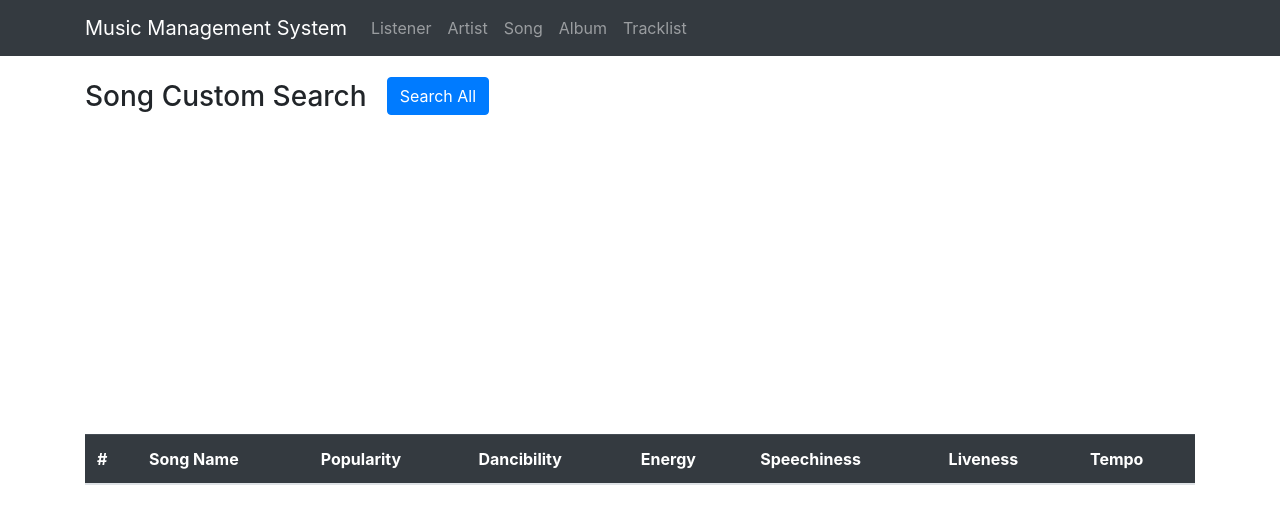
After one commit to Calypso52/4111-project1.3, a Flask app: page /song in a window 1280 px wide. The commit adds this page. Shown: the top 524 px of the page. Run offline with Flask 2, Linux system fonts and the light colour scheme; lists and menus that the app fills with data are empty; parts of the project's set-up code (start-up, migrations or seed data) failed here and were passed over; some libraries are stand-ins or nearby versions.

Commit message:
basic_query_all_functions

```diff
--- /dev/null
+++ b/webserver/application/album.py
@@ -0,0 +1,10 @@
+FETCH_ALBUM = """
+    SELECT * FROM album AL
+    WHERE 1 = 1
+"""
+
+def fetch_all_albums(args):
+    if args is None:
+        query = FETCH_ALBUM
+
+    return query
--- /dev/null
+++ b/webserver/application/artist.py
@@ -0,0 +1,10 @@
+FETCH_ARTIST = """
+    SELECT * FROM artist AR
+    WHERE 1 = 1
+"""
+
+def fetch_all_artist(args):
+    if args is None:
+        query = FETCH_ARTIST
+
+    return query
--- /dev/null
+++ b/webserver/application/listener.py
@@ -0,0 +1,10 @@
+FETCH_LISTENER = """
+    SELECT * FROM listener LI
+    WHERE 1 = 1
+"""
+
+def fetch_all_listener(args):
+    if args is None:
+        query = FETCH_LISTENER
+
+    return query
--- /dev/null
+++ b/webserver/application/song.py
@@ -0,0 +1,10 @@
+FETCH_SONG = """
+    SELECT * FROM song SO
+    WHERE 1 = 1
+"""
+
+def fetch_all_song(args):
+    if args is None:
+        query = FETCH_SONG
+
+    return query
--- /dev/null
+++ b/webserver/application/tracklist.py
@@ -0,0 +1,10 @@
+FETCH_TRACKLIST = """
+    SELECT * FROM tracklist TR
+    WHERE 1 = 1
+"""
+
+def fetch_all_tracklist(args):
+    if args is None:
+        query = FETCH_TRACKLIST
+
+    return query
--- a/webserver/server.py
+++ b/webserver/server.py
@@ -8,26 +8,17 @@ tmpl_dir = os.path.join(os.path.dirname(os.path.abspath(__file__)), 'templates')
 app = Flask(__name__, template_folder=tmpl_dir)
 
 import application.index_insert
-
-
+import application.album
+import application.artist
+import application.listener
+import application.song
+import application.tracklist
 
 
 DATABASEURI = "postgresql://yz3917:1755@35.211.155.104/proj1part2"
 
-#
 # This line creates a database engine that knows how to connect to the URI above.
-#
 engine = create_engine(DATABASEURI)
-
-#
-# Example of running queries in your database
-# Note that this will probably not work if you already have a table named 'test' in your database, containing meaningful data. This is only an example showing you how to run queries in your database using SQLAlchemy.
-#
-engine.execute("""CREATE TABLE IF NOT EXISTS test (
-  id serial,
-  name text
-);""")
-engine.execute("""INSERT INTO test(name) VALUES ('grace hopper'), ('alan turing'), ('ada lovelace');""")
 
 # start the connection
 @app.before_request
@@ -35,6 +26,7 @@ def before_request():
   try:
     g.conn = engine.connect()
     print("******************** connection to psql is successful!! ********************")
+    print('')
   except:
     print("uh oh, problem connecting to database")
     import traceback; traceback.print_exc()
@@ -45,46 +37,154 @@ def before_request():
 def teardown_request(exception):
   try:
     g.conn.close()
-    print("******************** connection to psql is closed!! ********************")
+    print('')
+    print("******************** connection to psql is closed!! ************************")
   except Exception as e:
     pass
 
 @app.route('/')
 def index():
-  # DEBUG: this is debugging code to see what request looks like
-  print('*********************************************** request.args:', request.args)
-  #
-  # example of a database query
-  #
-  cursor = g.conn.execute("SELECT name FROM test")
-  names = []
-  for result in cursor:
-    names.append(result['name'])  # can also be accessed using result[0]
-  cursor.close()
-
-  context = dict(data = names)
-  return render_template("index.html", **context)
+  return render_template("index.html")
 
 
-@app.route('/another')
-def another():
-  return render_template("another.html")
+# route to album interface
+@app.route('/album')
+def album():
+  result = []
+
+  return render_template("album.html", **dict(data = result))
+
+# search router of the album interface
+@app.route('/album/<searchContent>')
+def album_search_content(searchContent):
+  # store query result array
+  result = []
+
+  ########################################### get all data of album ###########################################
+  if searchContent == 'all':
+    rows = ['album_id', 'name', 'release_time', 'popularity', 'artist_id']
+    query = application.album.fetch_all_albums(None)
+    cursor = g.conn.execute(query)
+    for item in cursor:
+      result.append(dict(zip(rows, item)))
+
+  return render_template("album.html", **dict(data = result))
+
+
+# route to artist interface
+@app.route('/artist')
+def artist():
+  result = []
+
+  return render_template("artist.html", **dict(data = result))
+
+
+# search router of the artist interface
+@app.route('/artist/<searchContent>')
+def artist_search_content(searchContent):
+  # store query result array
+  result = []
+
+  ########################################### get all data of artist ###########################################
+  if searchContent == 'all':
+    rows = ['artist_id', 'name', 'gender', 'popularity', 'genre', 'follower']
+    query = application.artist.fetch_all_artist(None)
+    cursor = g.conn.execute(query)
+    for item in cursor:
+      result.append(dict(zip(rows, item)))
+
+  return render_template("artist.html", **dict(data = result))
+
+
+# route to listener interface
+@app.route('/listener')
+def listener():
+  result = []
+
+  return render_template("listener.html", **dict(data = result))
+
+
+# search router of the listener interface
+@app.route('/listener/<searchContent>')
+def listener_search_content(searchContent):
+  # store query result array
+  result = []
+
+  ########################################### get all data of listener ###########################################
+  if searchContent == 'all':
+    rows = ['listener_id', 'name', 'gender', 'age']
+    query = application.listener.fetch_all_listener(None)
+    cursor = g.conn.execute(query)
+    for item in cursor:
+      result.append(dict(zip(rows, item)))
+
+  return render_template("listener.html", **dict(data = result))
+
+
+# route to song interface
+@app.route('/song')
+def song():
+  result = []
+
+  return render_template("song.html", **dict(data = result))
+
+
+# search router of the song interface
+@app.route('/song/<searchContent>')
+def song_search_content(searchContent):
+  # store query result array
+  result = []
+
+  ########################################### get all data of song ###########################################
+  if searchContent == 'all':
+    rows = ['song_id', 'name', 'popularity', 'dancibility', 'energy', 'speechiness', 'liveness', 'tempo', 'artist_id']
+    query = application.song.fetch_all_song(None)
+    cursor = g.conn.execute(query)
+    for item in cursor:
+      result.append(dict(zip(rows, item)))
+
+  return render_template("song.html", **dict(data = result))
+
+
+# route to tracklist interface
+@app.route('/tracklist')
+def tracklist():
+  result = []
+
+  return render_template("tracklist.html", **dict(data = result))
+
+
+# search router of the tracklist interface
+@app.route('/tracklist/<searchContent>')
+def tracklist_search_content(searchContent):
+  # store query result array
+  result = []
+
+  ########################################### get all data of tracklist ###########################################
+  if searchContent == 'all':
+    rows = ['list_id', 'name', 'popularity', 'listener_id']
+    query = application.tracklist.fetch_all_tracklist(None)
+    cursor = g.conn.execute(query)
+    for item in cursor:
+      result.append(dict(zip(rows, item)))
+
+  return render_template("tracklist.html", **dict(data = result))
 
 
 # Example of adding new data to the database
-@app.route('/add', methods=['POST'])
-def add():
+# @app.route('/add', methods=['POST'])
+# def add():
 
-  query = application.index_insert.add_one_scientist(request.form)
-  g.conn.execute(query)
+#   query = application.index_insert.add_one_scientist(request.form)
+#   g.conn.execute(query)
 
-  return redirect('/')
+#   return redirect('/')
 
 
-@app.route('/login')
-def login():
-    abort(401)
-    this_is_never_executed()
+# @app.route('/login')
+# def login():
+#     abort(401)
+#     this_is_never_executed()
 
 
 if __name__ == "__main__":
@@ -96,17 +196,6 @@ if __name__ == "__main__":
   @click.argument('HOST', default='0.0.0.0')
   @click.argument('PORT', default=8111, type=int)
   def run(debug, threaded, host, port):
-    """
-    This function handles command line parameters.
-    Run the server using:
-
-        python server.py
-
-    Show the help text using:
-
-        python server.py --help
-
-    """
 
     HOST, PORT = host, port
     print("running on %s:%d" % (HOST, PORT))
--- a/webserver/static/index.js
+++ /dev/null
@@ -1,3 +0,0 @@
-$(document).ready(function(){
-    console.log('I am js of index.html!!');
-})
--- /dev/null
+++ b/webserver/static/song.js
@@ -0,0 +1,24 @@
+// show all data
+function getFullSongTable(data) {
+    $.each(data, function(i, item){
+        let song_item= $(`<tr>
+                                <th scope="row">${i + 1}</th>
+                                <td>${item.name}</td>
+                                <td>${item.popularity}</td>
+                                <td>${item.dancibility}</td>
+                                <td>${item.energy}</td>
+                                <td>${item.speechiness}</td>
+                                <td>${item.liveness}</td>
+                                <td>${item.tempo}</td>
+                            </tr>`);
+        $("#songOverviewTbody").append(song_item);
+    })
+}
+
+$(document).ready(function(){
+    getFullSongTable(data);
+
+    $("#songAllSearch").click(function() {
+        window.location.href = `/song/all`;
+    })
+})
--- a/webserver/templates/another.html
+++ /dev/null
@@ -1,6 +0,0 @@
-{% extends "layout.html" %}
-{% block content %}
-
-<h1>hello, I am another file!</h1>
-
-{% endblock %}
--- a/webserver/templates/layout.html
+++ b/webserver/templates/layout.html
@@ -22,7 +22,11 @@
       <div class="storeName"><a class="navbar-brand" href="/">Music Management System</a></div>
       <div class="collapse navbar-collapse" id="navbarNavAltMarkup">
         <div class="navbar-nav">
-          <a class="nav-link" href="/another">Another</a>
+          <a class="nav-link" href="/listener">Listener</a>
+          <a class="nav-link" href="/artist">Artist</a>
+          <a class="nav-link" href="/song">Song</a>
+          <a class="nav-link" href="/album">Album</a>
+          <a class="nav-link" href="/tracklist">Tracklist</a>
         </div>
       </div>
       <!-- <div class="searchPart">
--- /dev/null
+++ b/webserver/templates/song.html
@@ -0,0 +1,64 @@
+{% extends "layout.html" %}
+{% block content %}
+
+<style>
+    .songTopSearch {
+        display: flex;
+        align-items: center;
+        justify-content: start;
+    }
+
+    .songTopSearch button {
+        margin-left: 20px;
+        transform: translateY(-5px);
+    }
+</style>
+
+<script type="text/javascript" src="{{ url_for('static', filename = 'song.js') }}"></script>
+<script>
+  let data = {{data|tojson}}
+  console.log('song', data)
+</script>
+
+<div class="songBox">
+    <div class="songTopSearch">
+        <h3>Song Custom Search</h2>
+        <button type="button" class="btn btn-primary" id="songAllSearch">Search All</button>
+    </div>
+
+    <br>
+    <br>
+    <br>
+    <br>
+    <br>
+    <br>
+    <br>
+    <br>
+    <br>
+    <br>
+    <br>
+    <br>
+    <br>
+
+    <div class="songOverview">
+        <table class="table table-striped">
+            <thead class="table-dark">
+              <tr>
+                <th scope="col">#</th>
+                <th scope="col">Song Name</th>
+                <th scope="col">Popularity</th>
+                <th scope="col">Dancibility</th>
+                <th scope="col">Energy</th>
+                <th scope="col">Speechiness</th>
+                <th scope="col">Liveness</th>
+                <th scope="col">Tempo</th>
+              </tr>
+            </thead>
+            <tbody id="songOverviewTbody">
+
+            </tbody>
+          </table>
+    </div>
+</div>
+
+{% endblock %}
```
Also changed, not shown: webserver/static/album.js (added, +20 -0 lines), webserver/static/artist.js (added, +22 -0 lines), webserver/static/listener.js (added, +20 -0 lines), webserver/static/tracklist.js (added, +19 -0 lines), webserver/templates/album.html (added, +62 -0 lines), webserver/templates/artist.html (added, +62 -0 lines), webserver/templates/index.html (+3 -15 lines), webserver/templates/listener.html (added, +60 -0 lines), webserver/templates/tracklist.html (added, +59 -0 lines).
